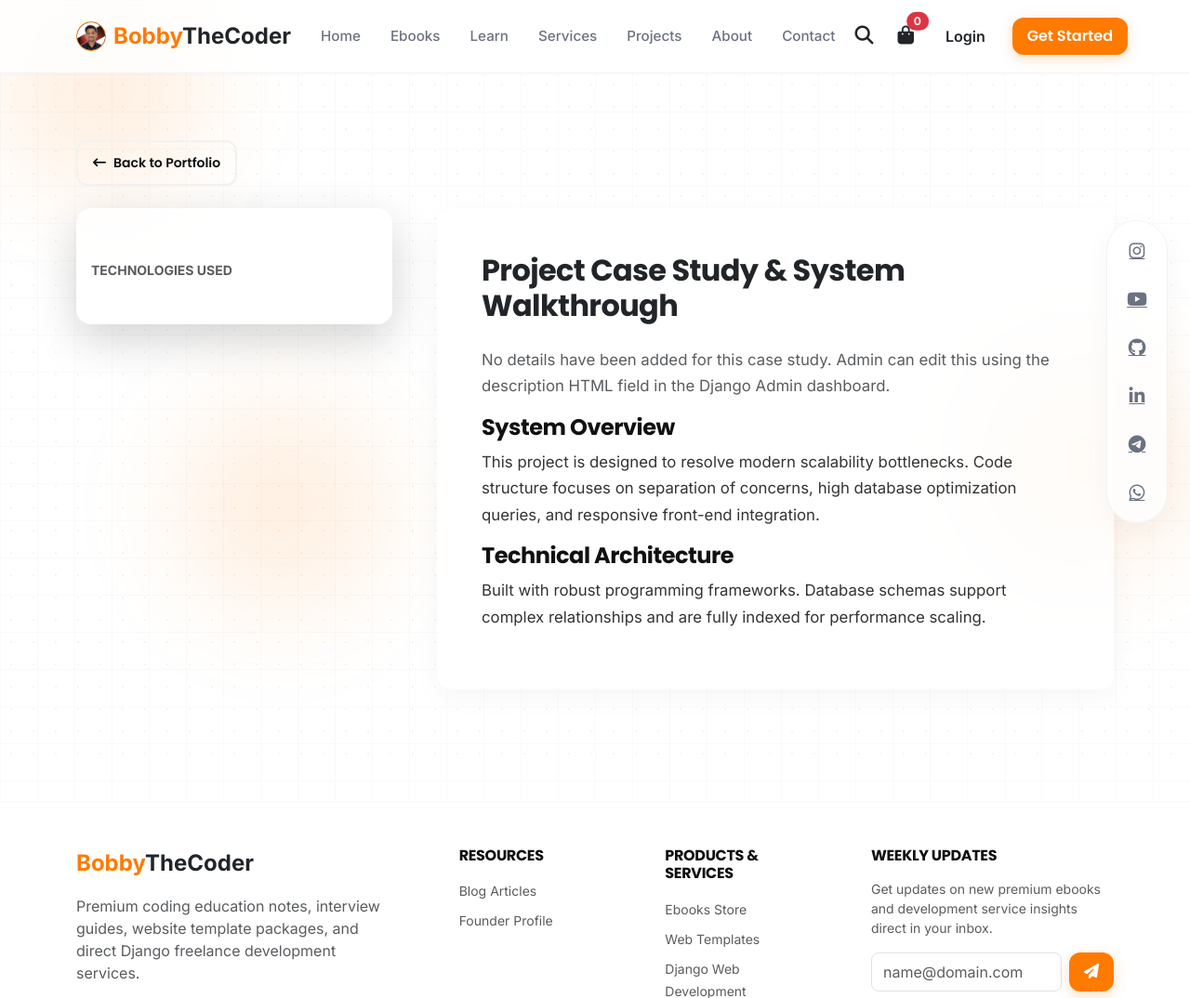
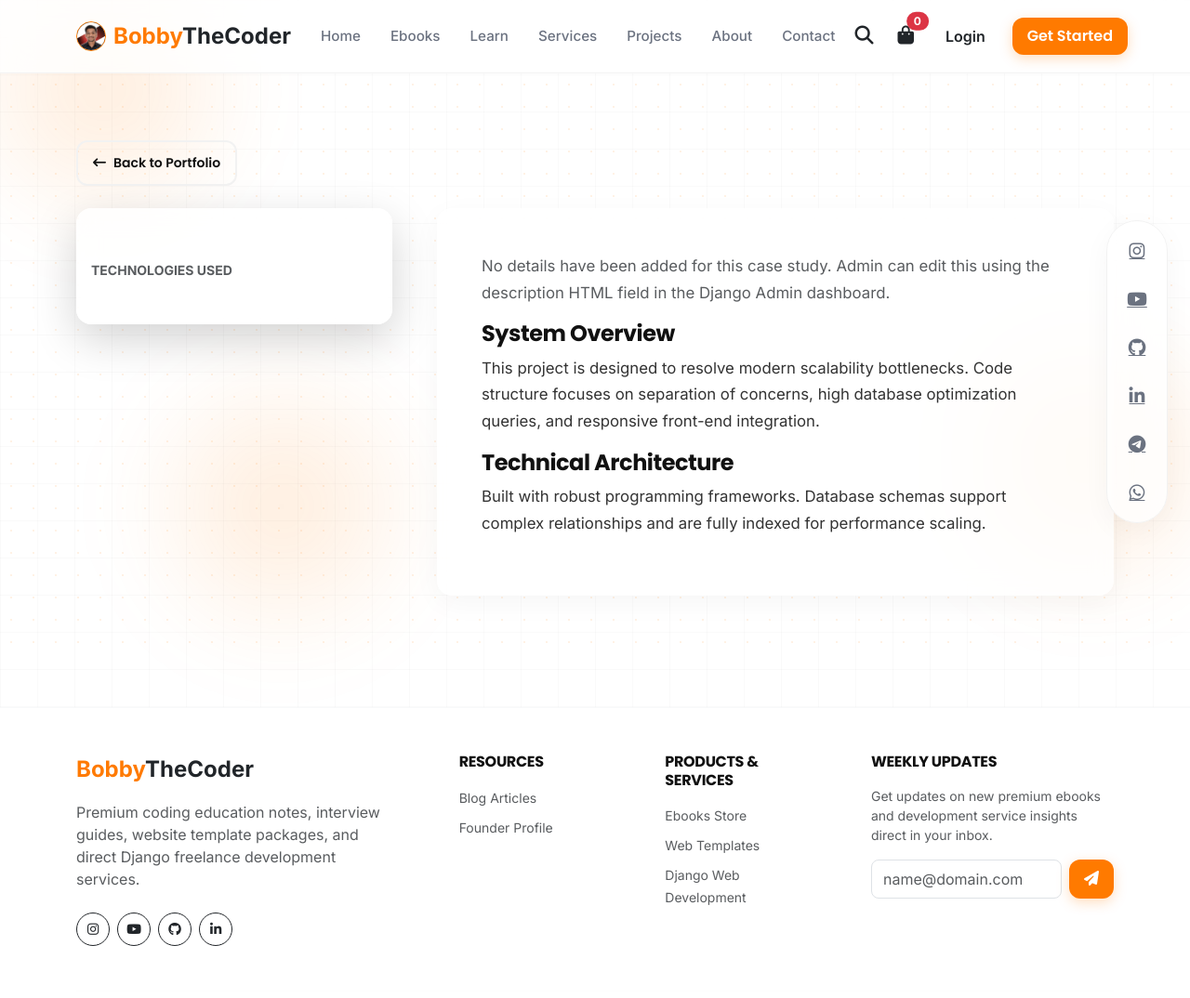
Before and after one commit to BobbyTheCoder07/BTCecommerce, a Django app: template templates/projects/project_detail.html in a window 1280 px wide; the page is wider, and only the part inside the window is pictured. Shown: the top 1074 px of that part at 93% size. Run offline with Django 5.2, Linux system fonts and the light colour scheme; the template is opened without the code that fills it, so the values that code supplies are empty; some libraries are stand-ins or nearby versions.

Commit message:
Remove redundant Project Case Study heading from project detail layout

```diff
--- a/templates/projects/project_detail.html
+++ b/templates/projects/project_detail.html
@@ -40,7 +40,6 @@
             <!-- Right Side: Detailed Write-up / Case Study -->
             <div class="col-lg-8">
                 <div class="card glass-card border-0 p-5 rounded-4 shadow-md">
-                    <h2 class="font-heading fw-bold text-dark mb-4">Project Case Study & System Walkthrough</h2>
                     <div class="topic-content-body">
                         {% if project.description %}
                             {{ project.description|safe }}
```
